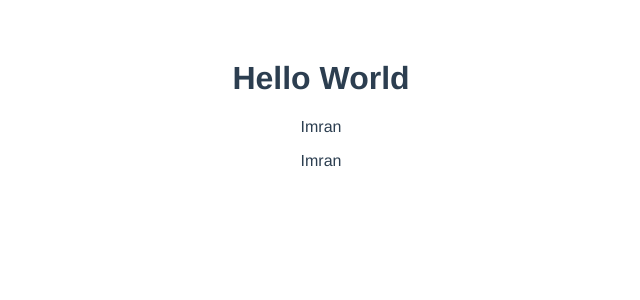
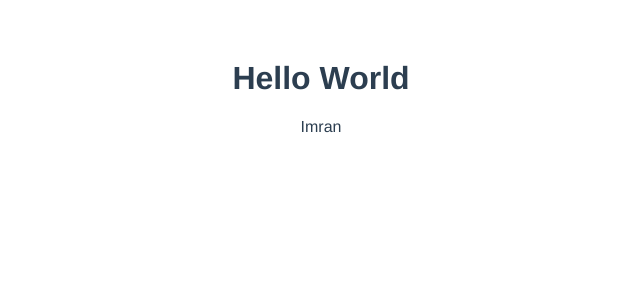
Before and after one commit to imranfarid/vuejs-crashCourse, a Vue app: page / in a window 1280 px wide. Shown: the top 300 px of the page, without its empty margins (319-959 px from the left). Built offline with nearby package versions, Linux system fonts and the light colour scheme.

Commit message:
conditionals example

```diff
--- a/src/components/Test.vue
+++ b/src/components/Test.vue
@@ -2,8 +2,8 @@
     <div class="test">
         <!-- <span v-html="title"> </span> -->
         <h1>{{title}}</h1>
-        <p>{{user.first_name}}</p>
-        <p v-text="user.first_name"></p>
+        <p v-if="showName">{{user.first_name}}</p>
+        <p v-else>{{user.last_name}}</p>
     </div>
 </template>
 
@@ -16,7 +16,8 @@
                 user: {
                     first_name: 'Imran',
                     last_name: 'Farid'
-                }
+                },
+                showName: true
             }
         }
     }
```
